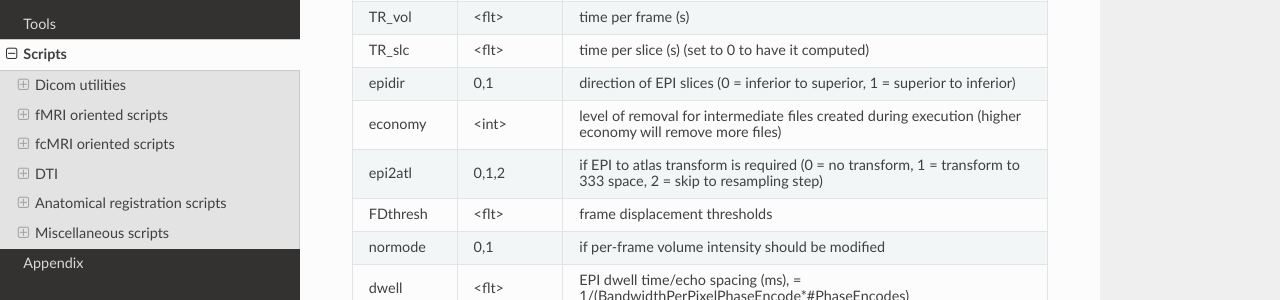
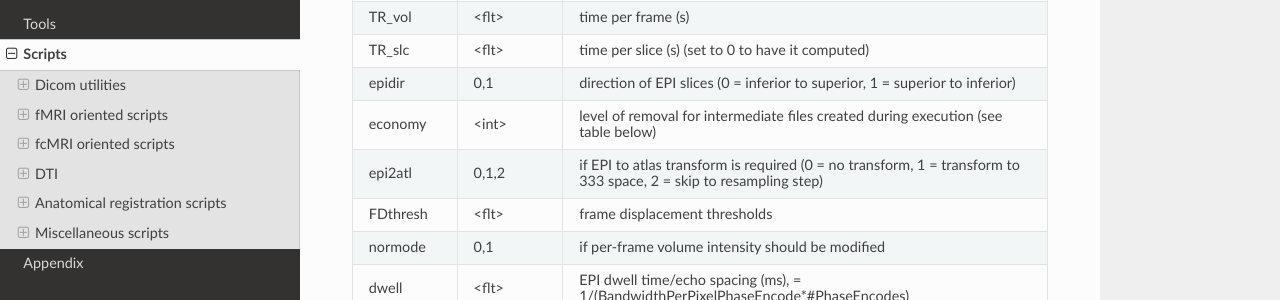
Before and after one commit to BlackHershey/4dfp-docs, a Sphinx documentation site: the page built from docs/scripts.rst, in a window 1280 px wide and 1400 px high, scrolled down 2170 px. Shown: the part 151-451 px from the top of the window. Built offline with Sphinx 7.4.7 and the Read the Docs theme 2.0.0, drawn with Linux system fonts in a browser that asks for light colours; some of the changed text lies outside the part shown.

```diff
--- a/docs/global.rst
+++ b/docs/global.rst
@@ -132,7 +132,7 @@
 .. |E4dfp_desc| replace:: if 4dfp files already exist (skips :ref:`dcm_to_4dfp`)
 
 .. |economy_vals| replace:: <int>
-.. |economy_desc| replace:: level of removal for intermediate files created during execution (higher economy will remove more files)
+.. |economy_desc| replace:: level of removal for intermediate files created during execution (see table below)
 
 .. |epi2atl_vals| replace:: 0,1,2
 .. |epi2atl_desc| replace:: if EPI to atlas transform is required (0 = no transform, 1 = transform to 333 space, 2 = skip to resampling step)
--- a/docs/scripts.rst
+++ b/docs/scripts.rst
@@ -209,6 +209,10 @@ Optional parameters
     	- |day1_patid_vals|
         -
     	- |day1_patid_desc|
+    *   - day1_path
+        - |day1_path_vals|
+        -
+        - |day1_path_desc|
     *	- scrdir
     	- |scrdir_vals|
         -
```
